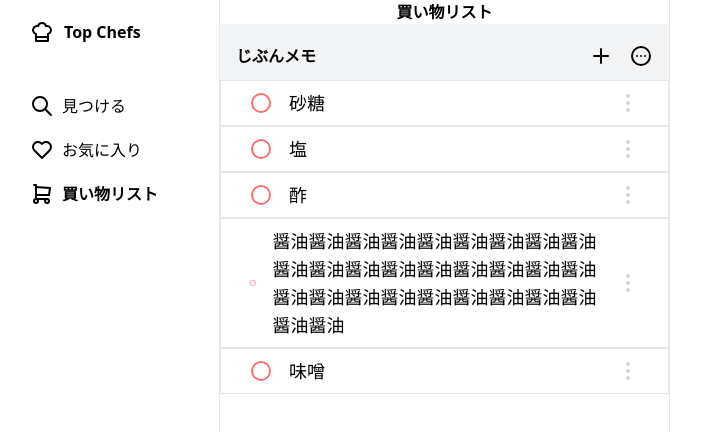
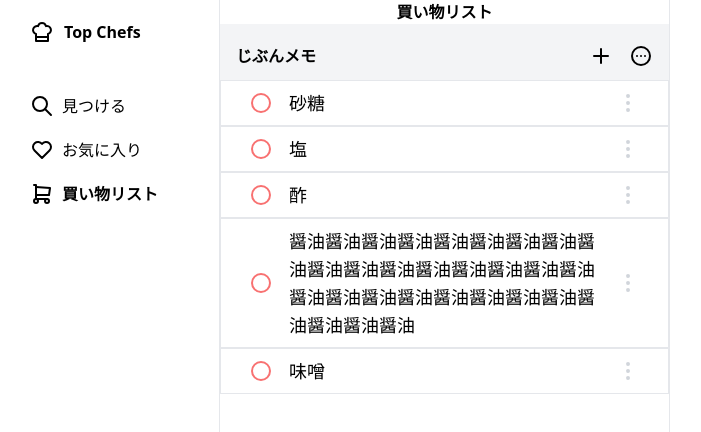
Before and after one commit to qin-team-recipe/14-frontend, a Next.js app: page /list in a window 1280 px wide. Shown: the top 432 px of the page, without its empty margins (290-991 px from the left). Built offline with nearby package versions, Linux system fonts and the light colour scheme.

Commit message:
buttonの追加。IconCircleの横幅を固定

```diff
--- a/src/app/(top)/shoppingList/ShoppingList.jsx
+++ b/src/app/(top)/shoppingList/ShoppingList.jsx
@@ -35,8 +35,12 @@ export function ShoppingList() {
     <div>
       <div className="flex bg-gray-100 px-4 pb-3 pt-5">
         <div className="flex-1 font-bold">じぶんメモ</div>
-        <IconPlus />
-        <IconDotsCircleHorizontal className="ml-4" />
+        <button>
+          <IconPlus />
+        </button>
+        <button>
+          <IconDotsCircleHorizontal className="ml-4" />
+        </button>
       </div>
       <div>
         {ingredients.map((ingredient) => (
@@ -51,9 +55,13 @@ export function ShoppingList() {
   function IngredientList({ name }) {
     return (
       <div className="flex items-center justify-between gap-4">
-        <IconCircle className=" text-red-400" />
+        <button>
+          <IconCircle className=" text-red-400 flex-none" />
+        </button>
         <p className="flex-grow break-normal text-lg">{name}</p>
-        <IconDotsVertical className="flex-none text-gray-300" />
+        <button>
+          <IconDotsVertical className="flex-none text-gray-300" />
+        </button>
       </div>
     );
   }
```
